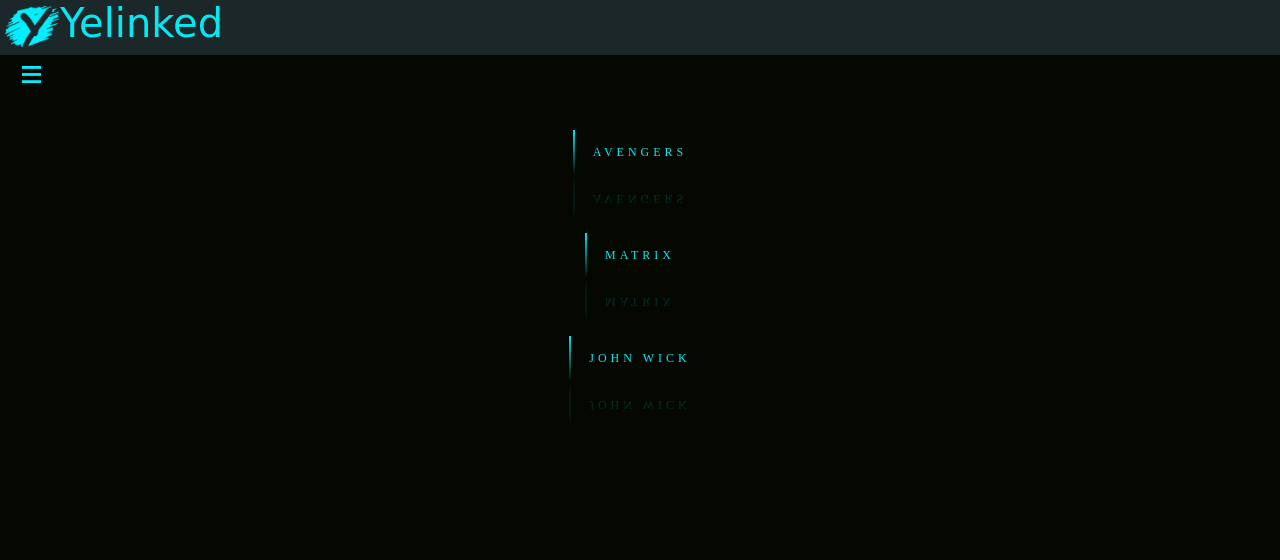
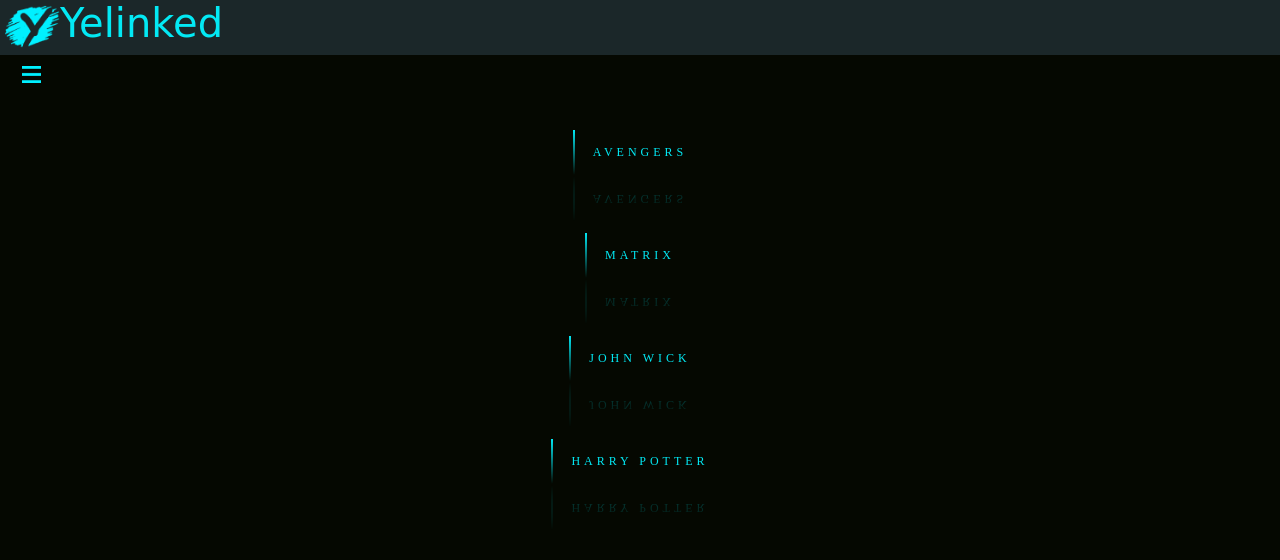
Before and after one commit to legendarysannin7917/yelinkedmovies, a plain HTML site: page movies.html in a window 1280 px wide. Drawn offline with Linux system fonts and the light colour scheme.

Commit message:
Update movies.html

```diff
--- a/movies.html
+++ b/movies.html
@@ -59,6 +59,17 @@
 			<br>
 			<br>
 			<br>
+			<a name="areatype" href="names/harrypotter.html">
+				<span></span>
+				<span></span>
+				<span></span>
+				<span></span>
+				Harry Potter
+			</a>
+			<br>
+			<br>
+			<br>
+			<br>
 		</div>
 		<script src="script.js"></script>
 	</body>
```
